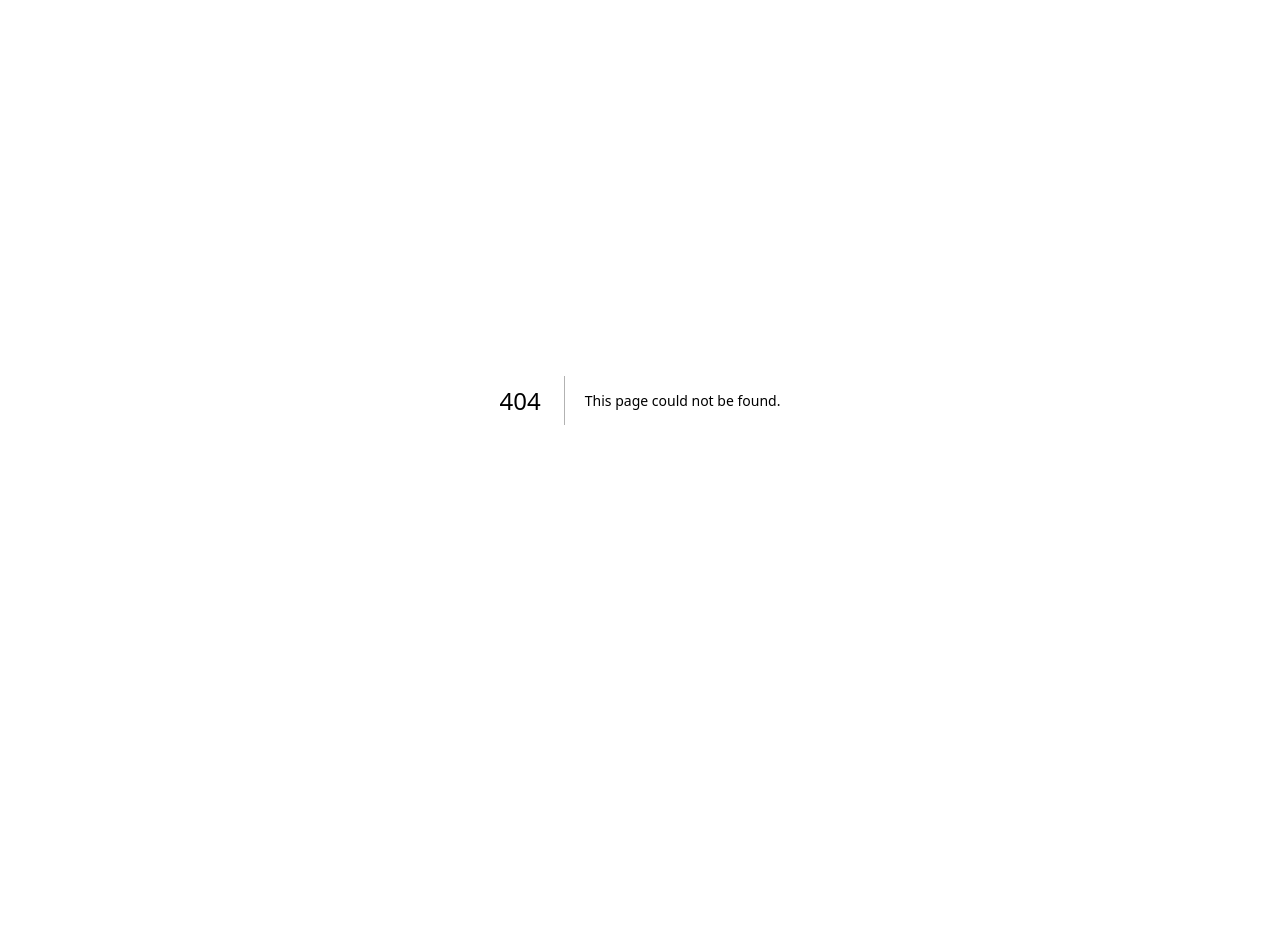
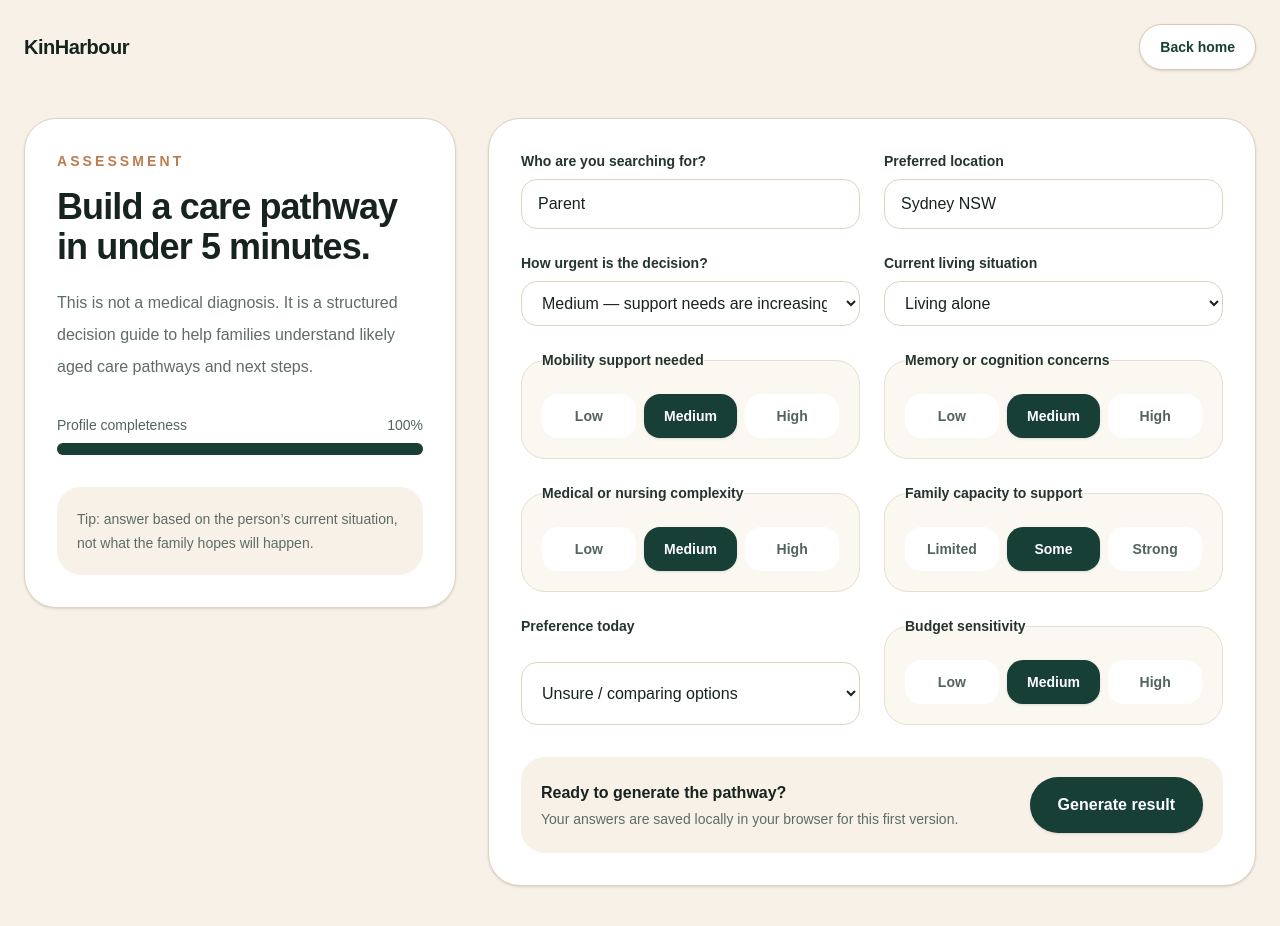
Before and after one commit to Mattrix07/kinharbour, a Next.js app: page /assessment in a window 1280 px wide. Before the commit this address had no page. Shown: the top 926 px of the page. Before the commit the page ends 800 px from the top, so only its background shows below. Built offline with nearby package versions, Linux system fonts and the light colour scheme.

Commit message:
Add guided assessment flow

```diff
--- /dev/null
+++ b/app/assessment/page.tsx
@@ -0,0 +1,191 @@
+"use client";
+
+import { FormEvent, useMemo, useState } from "react";
+import { useRouter } from "next/navigation";
+import type { AssessmentAnswers } from "../../lib/care-path";
+
+const fieldClass =
+  "w-full rounded-2xl border border-[#dfd3c1] bg-white px-4 py-3 text-[#17231f] outline-none transition focus:border-[#173f35] focus:ring-4 focus:ring-[#173f35]/10";
+
+const labelClass = "text-sm font-semibold text-[#24342e]";
+
+const initialAnswers: AssessmentAnswers = {
+  relationship: "Parent",
+  location: "Sydney NSW",
+  urgency: "medium",
+  livingSituation: "alone",
+  mobility: "medium",
+  cognition: "medium",
+  medicalComplexity: "medium",
+  familyCapacity: "medium",
+  homeCarePreference: "unsure",
+  budgetSensitivity: "medium",
+};
+
+export default function AssessmentPage() {
+  const router = useRouter();
+  const [answers, setAnswers] = useState<AssessmentAnswers>(initialAnswers);
+
+  const completion = useMemo(() => {
+    const values = Object.values(answers);
+    return Math.round((values.filter(Boolean).length / values.length) * 100);
+  }, [answers]);
+
+  function update<K extends keyof AssessmentAnswers>(key: K, value: AssessmentAnswers[K]) {
+    setAnswers((current) => ({ ...current, [key]: value }));
+  }
+
+  function submitAssessment(event: FormEvent<HTMLFormElement>) {
+    event.preventDefault();
+    if (typeof window !== "undefined") {
+      window.localStorage.setItem("kinharbour-assessment", JSON.stringify(answers));
+    }
+    router.push("/results");
+  }
+
+  return (
+    <main className="min-h-screen bg-[#f7f1e8] text-[#17231f]">
+      <nav className="mx-auto flex max-w-7xl items-center justify-between px-6 py-6">
+        <a href="/" className="text-xl font-semibold tracking-tight">KinHarbour</a>
+        <a href="/" className="rounded-full border border-[#d8c9b7] bg-white px-5 py-3 text-sm font-semibold text-[#173f35] shadow-sm">Back home</a>
+      </nav>
+
+      <section className="mx-auto grid max-w-7xl gap-8 px-6 pb-20 pt-6 lg:grid-cols-[0.72fr_1.28fr]">
+        <aside className="h-fit rounded-[2rem] border border-[#dfd3c1] bg-white p-8 shadow-sm lg:sticky lg:top-8">
+          <p className="text-sm font-semibold uppercase tracking-[0.22em] text-[#bc7c51]">Assessment</p>
+          <h1 className="mt-4 text-4xl font-semibold tracking-tight">Build a care pathway in under 5 minutes.</h1>
+          <p className="mt-5 leading-8 text-[#5d6d65]">
+            This is not a medical diagnosis. It is a structured decision guide to help families understand likely aged care pathways and next steps.
+          </p>
+          <div className="mt-8">
+            <div className="mb-2 flex items-center justify-between text-sm font-medium text-[#52645c]">
+              <span>Profile completeness</span>
+              <span>{completion}%</span>
+            </div>
+            <div className="h-3 rounded-full bg-[#eadfce]">
+              <div className="h-3 rounded-full bg-[#173f35]" style={{ width: `${completion}%` }} />
+            </div>
+          </div>
+          <div className="mt-8 rounded-3xl bg-[#f7f1e8] p-5 text-sm leading-6 text-[#5d6d65]">
+            Tip: answer based on the person’s current situation, not what the family hopes will happen.
+          </div>
+        </aside>
+
+        <form onSubmit={submitAssessment} className="rounded-[2rem] border border-[#dfd3c1] bg-white p-6 shadow-sm md:p-8">
+          <div className="grid gap-6 md:grid-cols-2">
+            <label className="grid gap-2">
+              <span className={labelClass}>Who are you searching for?</span>
+              <input className={fieldClass} value={answers.relationship} onChange={(e) => update("relationship", e.target.value)} placeholder="Parent, partner, relative" />
+            </label>
+
+            <label className="grid gap-2">
+              <span className={labelClass}>Preferred location</span>
+              <input className={fieldClass} value={answers.location} onChange={(e) => update("location", e.target.value)} placeholder="e.g. Sydney NSW" />
+            </label>
+
+            <label className="grid gap-2">
+              <span className={labelClass}>How urgent is the decision?</span>
+              <select className={fieldClass} value={answers.urgency} onChange={(e) => update("urgency", e.target.value as AssessmentAnswers["urgency"])}>
+                <option value="low">Low — planning ahead</option>
+                <option value="medium">Medium — support needs are increasing</option>
+                <option value="high">High — urgent or unsafe situation</option>
+              </select>
+            </label>
+
+            <label className="grid gap-2">
+              <span className={labelClass}>Current living situation</span>
+              <select className={fieldClass} value={answers.livingSituation} onChange={(e) => update("livingSituation", e.target.value as AssessmentAnswers["livingSituation"])}>
+                <option value="alone">Living alone</option>
+                <option value="with_partner">Living with partner</option>
+                <option value="with_family">Living with family</option>
+                <option value="hospital">In hospital / discharge planning</option>
+                <option value="other">Other</option>
+              </select>
+            </label>
+
+            <RadioGroup
+              title="Mobility support needed"
+              value={answers.mobility}
+              onChange={(value) => update("mobility", value)}
+            />
+            <RadioGroup
+              title="Memory or cognition concerns"
+              value={answers.cognition}
+              onChange={(value) => update("cognition", value)}
+            />
+            <RadioGroup
+              title="Medical or nursing complexity"
+              value={answers.medicalComplexity}
+              onChange={(value) => update("medicalComplexity", value)}
+            />
+            <RadioGroup
+              title="Family capacity to support"
+              value={answers.familyCapacity}
+              onChange={(value) => update("familyCapacity", value)}
+              labels={{ low: "Limited", medium: "Some", high: "Strong" }}
+            />
+
+            <label className="grid gap-2 md:col-span-1">
+              <span className={labelClass}>Preference today</span>
+              <select className={fieldClass} value={answers.homeCarePreference} onChange={(e) => update("homeCarePreference", e.target.value as AssessmentAnswers["homeCarePreference"])}>
+                <option value="home_first">Try to stay at home first</option>
+                <option value="residential_open">Open to residential aged care</option>
+                <option value="unsure">Unsure / comparing options</option>
+              </select>
+            </label>
+
+            <RadioGroup
+              title="Budget sensitivity"
+              value={answers.budgetSensitivity}
+              onChange={(value) => update("budgetSensitivity", value)}
+            />
+          </div>
+
+          <div className="mt-8 flex flex-col gap-4 rounded-3xl bg-[#f7f1e8] p-5 sm:flex-row sm:items-center sm:justify-between">
+            <div>
+              <p className="font-semibold text-[#17231f]">Ready to generate the pathway?</p>
+              <p className="mt-1 text-sm text-[#5d6d65]">Your answers are saved locally in your browser for this first version.</p>
+            </div>
+            <button type="submit" className="rounded-full bg-[#173f35] px-7 py-4 font-semibold text-white shadow-sm transition hover:bg-[#0f2f27]">
+              Generate result
+            </button>
+          </div>
+        </form>
+      </section>
+    </main>
+  );
+}
+
+function RadioGroup({
+  title,
+  value,
+  onChange,
+  labels = { low: "Low", medium: "Medium", high: "High" },
+}: {
+  title: string;
+  value: "low" | "medium" | "high";
+  onChange: (value: "low" | "medium" | "high") => void;
+  labels?: Record<"low" | "medium" | "high", string>;
+}) {
+  return (
+    <fieldset className="grid gap-3 rounded-3xl border border-[#eadfce] bg-[#fbf8f2] p-5">
+      <legend className="mb-1 text-sm font-semibold text-[#24342e]">{title}</legend>
+      <div className="grid grid-cols-3 gap-2">
+        {(["low", "medium", "high"] as const).map((level) => (
+          <button
+            key={level}
+            type="button"
+            onClick={() => onChange(level)}
+            className={`rounded-2xl px-3 py-3 text-sm font-semibold transition ${
+              value === level
+                ? "bg-[#173f35] text-white shadow-sm"
+                : "bg-white text-[#52645c] hover:bg-[#f0e8dc]"
+            }`}
+          >
+            {labels[level]}
+          </button>
+        ))}
+      </div>
+    </fieldset>
+  );
+}
```
